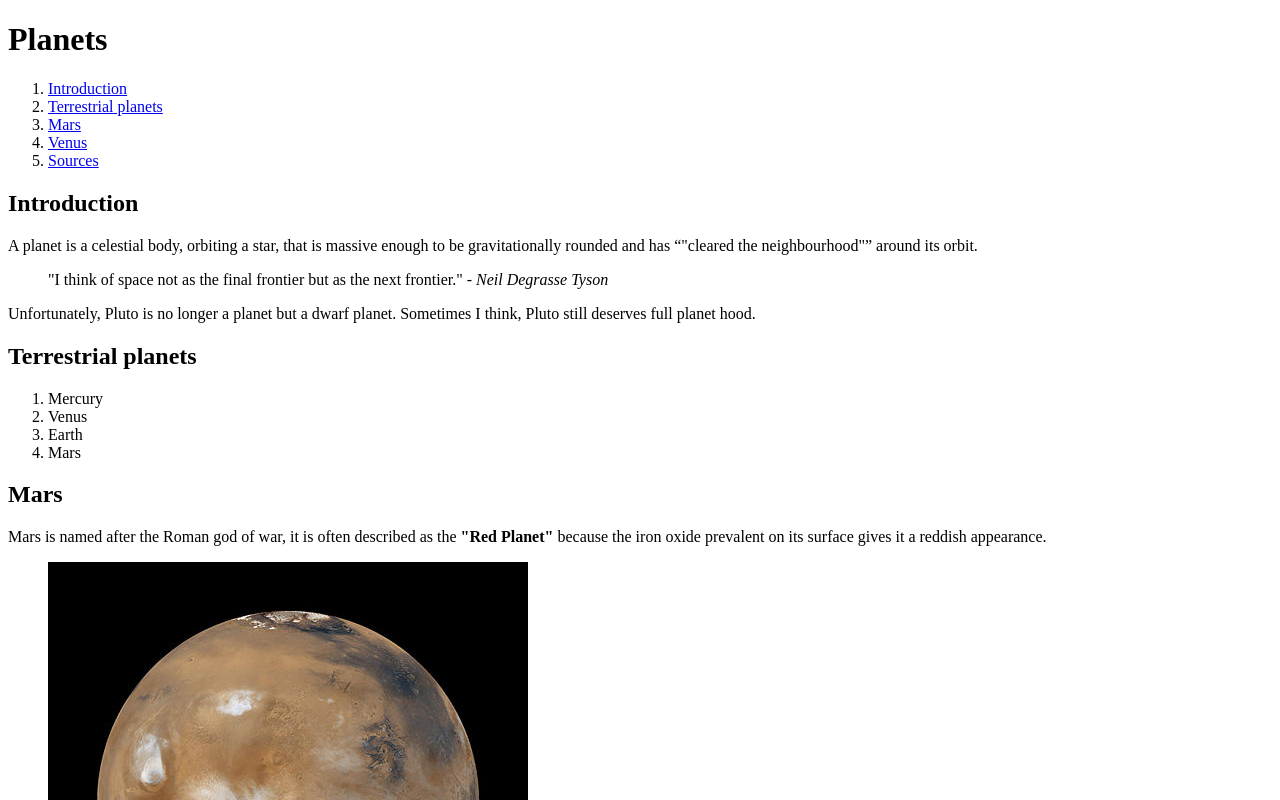
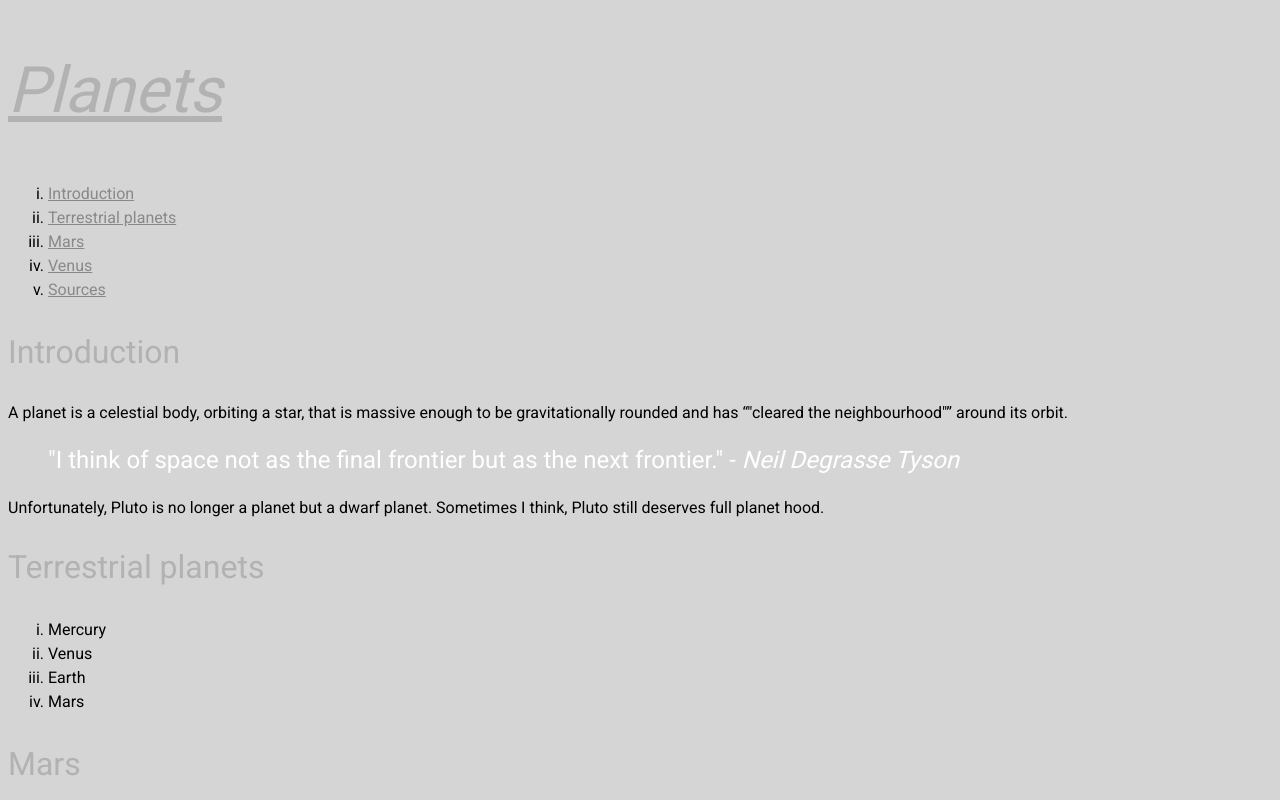
Before and after one commit to samrvsso/dsn1674-assignment-3, a plain HTML site: page index.html in a window 1280 px wide. Shown: the top 800 px of the page. Drawn offline with Linux system fonts and the light colour scheme; files whose address does not match are found by name.

Commit message:
css finished

```diff
--- a/CSS/main.css
+++ b/CSS/main.css
@@ -1,7 +1,59 @@
 html {
-  background-color: lime green;
+  background-color: #d5d5d5;
+  font-family: 'Roboto', sans-serif;
+  font-size: 1rem;
+  text-align: left;
 }
 
-h1, h2 {
-  colour: white;
+h1{
+  font-weight: normal;
+  font-size: 4rem;
+  font-style: italic;
+  text-decoration: underline;
+  font-family: 'Roboto', sans-serif;
+  line-height: 1.5;
+  color: #b2b2b3;
 }
+
+h2{
+  font-weight: normal;
+  font-size: 2rem;
+  text-decoration: none;
+  font-family: 'Roboto', sans-serif;
+  line-height: 1.5;
+  color: #b2b2b3;
+}
+
+ol {
+  list-style-type: lower-roman;
+  padding: 1;
+  line-height: 1.5;
+  font-size: 1rem;
+}
+
+nav {
+  list-style-type: none;
+  padding: 1;
+}
+
+blockquote{
+  font-size: 1.5rem;
+  color: white;
+}
+
+figcaption{
+  font-size:1.5;
+  font-style: italic;
+}
+
+dl{
+  line-height: 1.5;
+}
+
+a {
+  color: #898989;
+}
+
+a:hover {
+  color: white
+}
```
